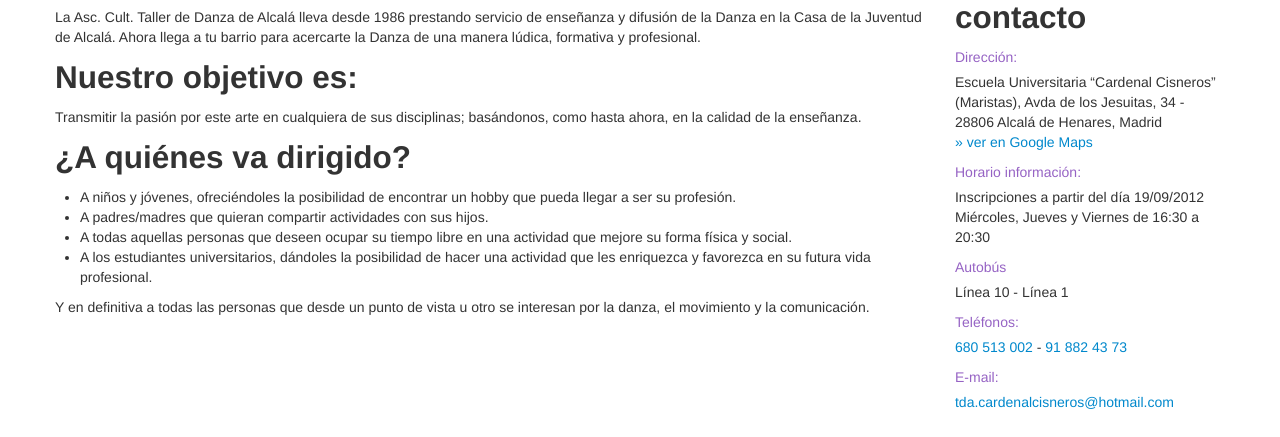
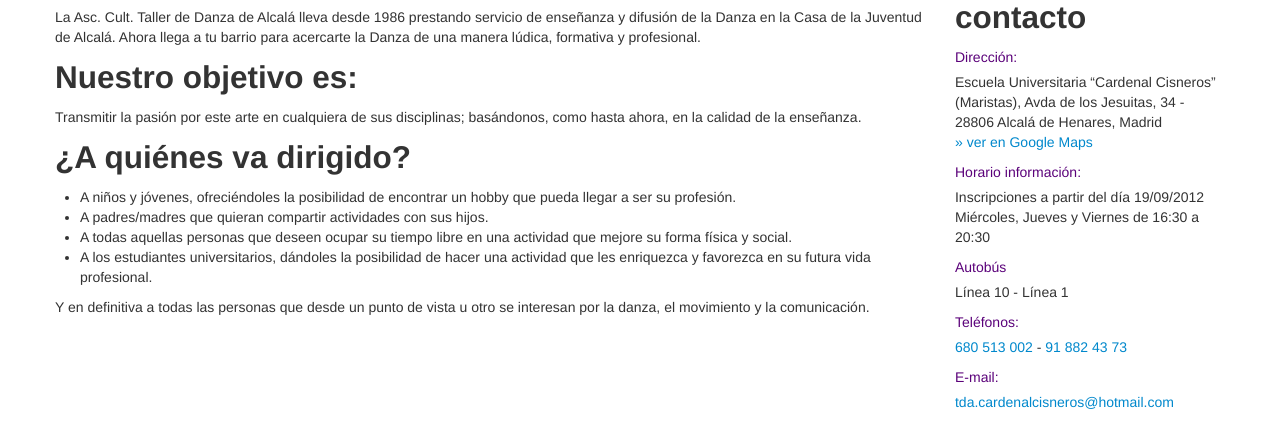
Before and after one commit to ccoloma/danzalcala, a plain HTML site: page about.html in a window 1280 px wide. Shown: the part 220-657 px from the top of the page. Drawn offline with Linux system fonts and the light colour scheme.

Commit message:
Changed label color

```diff
--- a/less/modules/general.less
+++ b/less/modules/general.less
@@ -13,7 +13,7 @@
 }
 
 .label {
-  color: #9663c4;
+  color: #5b027a;
   display: block;
   margin-bottom: 5px;
 }
```
Also changed, not shown: less/style.css, less/style.min.css.
